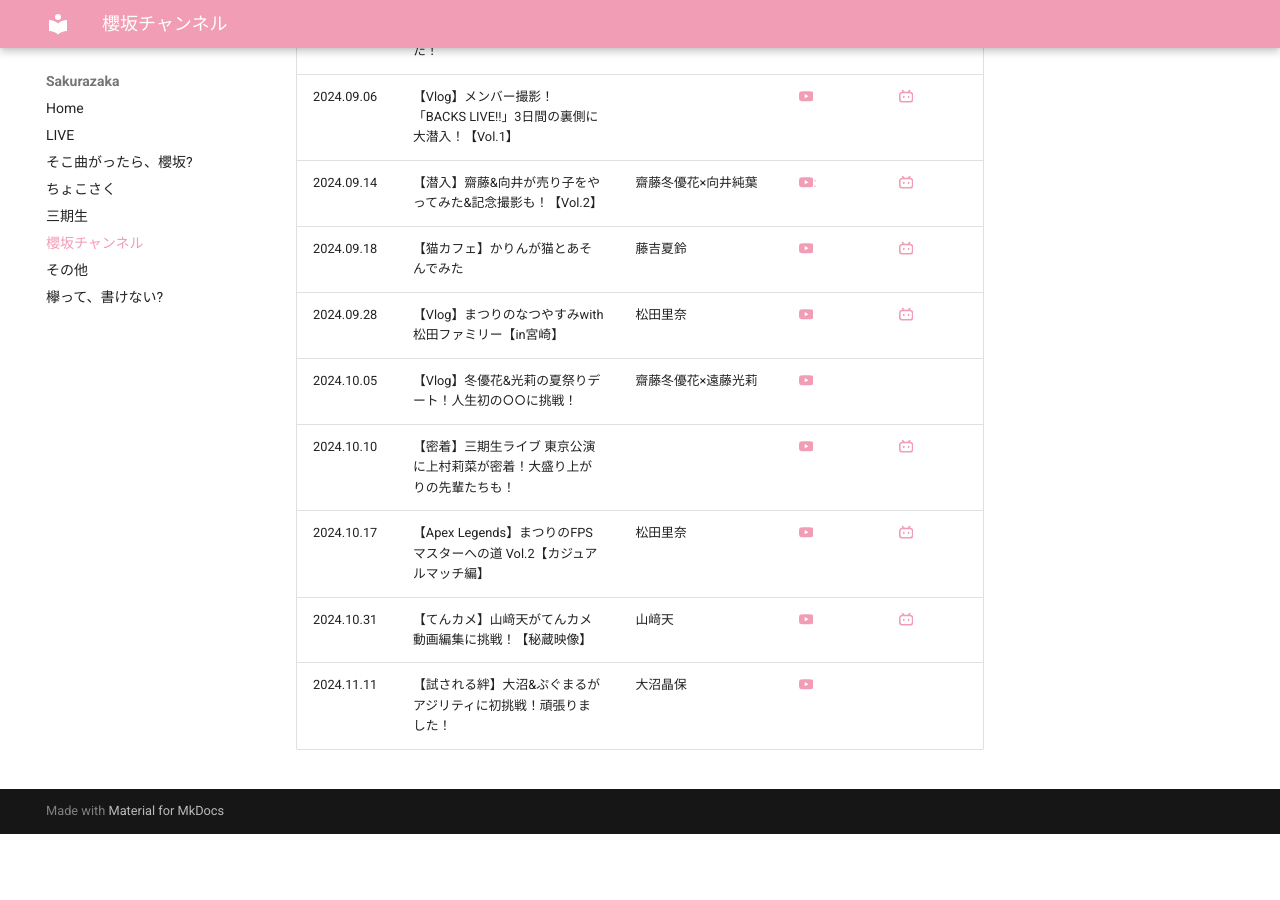
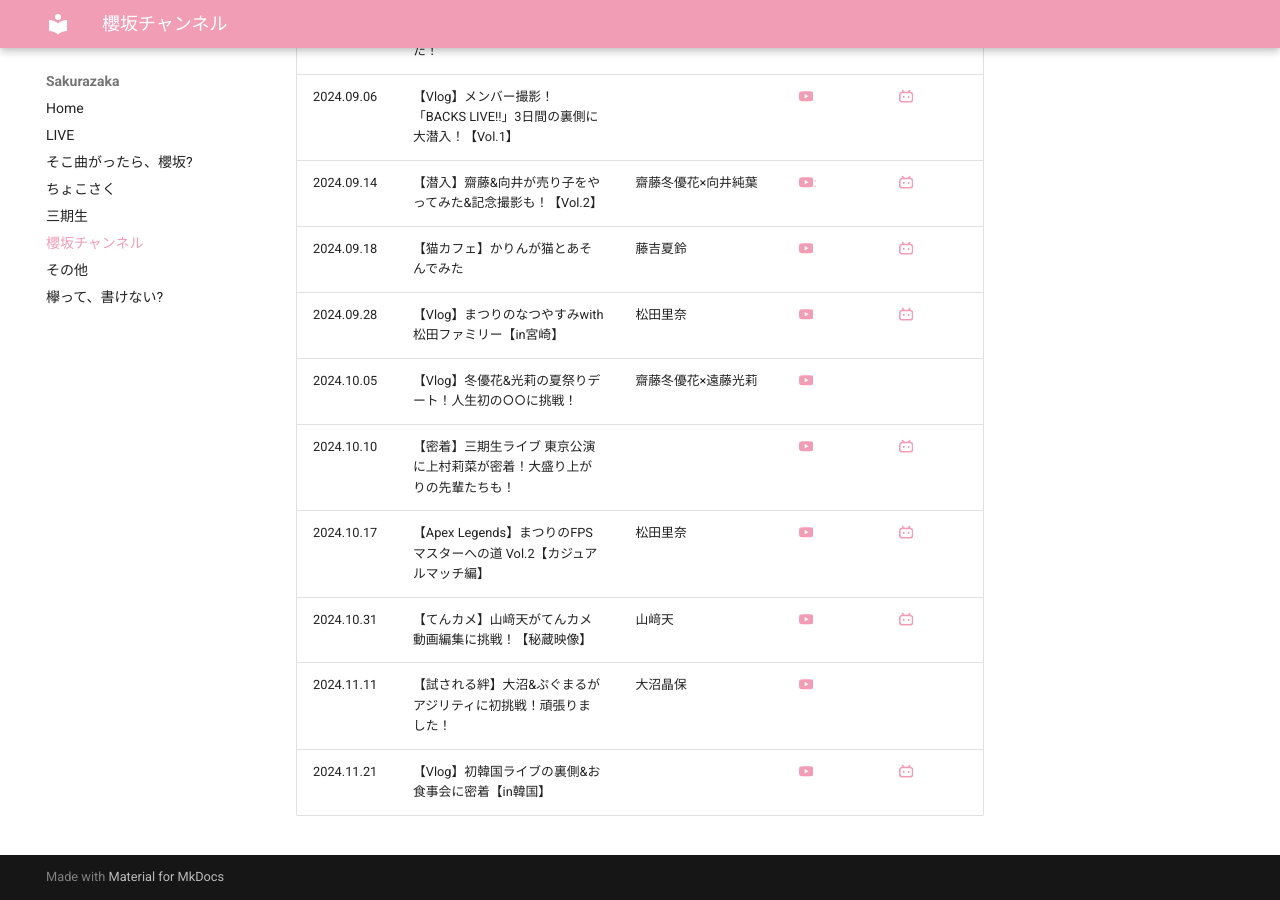
Before and after one commit to aki-192/sakura, an MkDocs documentation site: the page built from docs/yt-channel.md, in a window 1280 px wide and 900 px high, scrolled down 5802 px. Built offline with MkDocs 1.6.1 and Material for MkDocs 9.7.7, drawn with Linux system fonts in a browser that asks for light colours; before the commit the page ends 6636 px from its top, so only the background shows below that.

Commit message:
Update yt-channel.md

```diff
--- a/docs/yt-channel.md
+++ b/docs/yt-channel.md
@@ -82,3 +82,4 @@ title: 櫻坂チャンネル
 | 2024.10.17 | 【Apex Legends】まつりのFPSマスターへの道 Vol.2【カジュアルマッチ編】 | 松田里奈 | [:simple-youtube:](https://www.youtube.com/watch?v=jlPX_gxRmts) | [:simple-bilibili:](https://www.bilibili.com/video/BV1nYyTY6Ewf/) |
 | 2024.10.31 | 【てんカメ】山﨑天がてんカメ動画編集に挑戦！【秘蔵映像】 | 山﨑天 | [:simple-youtube:](https://www.youtube.com/watch?v=dtqgZ1aq_UU) | [:simple-bilibili:](https://www.bilibili.com/video/BV1BmSyYpEJv/) |
 | 2024.11.11 | 【試される絆】大沼&ぷぐまるがアジリティに初挑戦！頑張りました！ | 大沼晶保  | [:simple-youtube:](https://www.youtube.com/watch?v=jntVuohcbaY) | |
+| 2024.11.21 | 【Vlog】初韓国ライブの裏側&お食事会に密着【in韓国】 | | [:simple-youtube:](https://www.youtube.com/watch?v=hxGBWgFuKeI) | [:simple-bilibili:](https://www.bilibili.com/video/BV1gqBqYoE1J/) |
```
